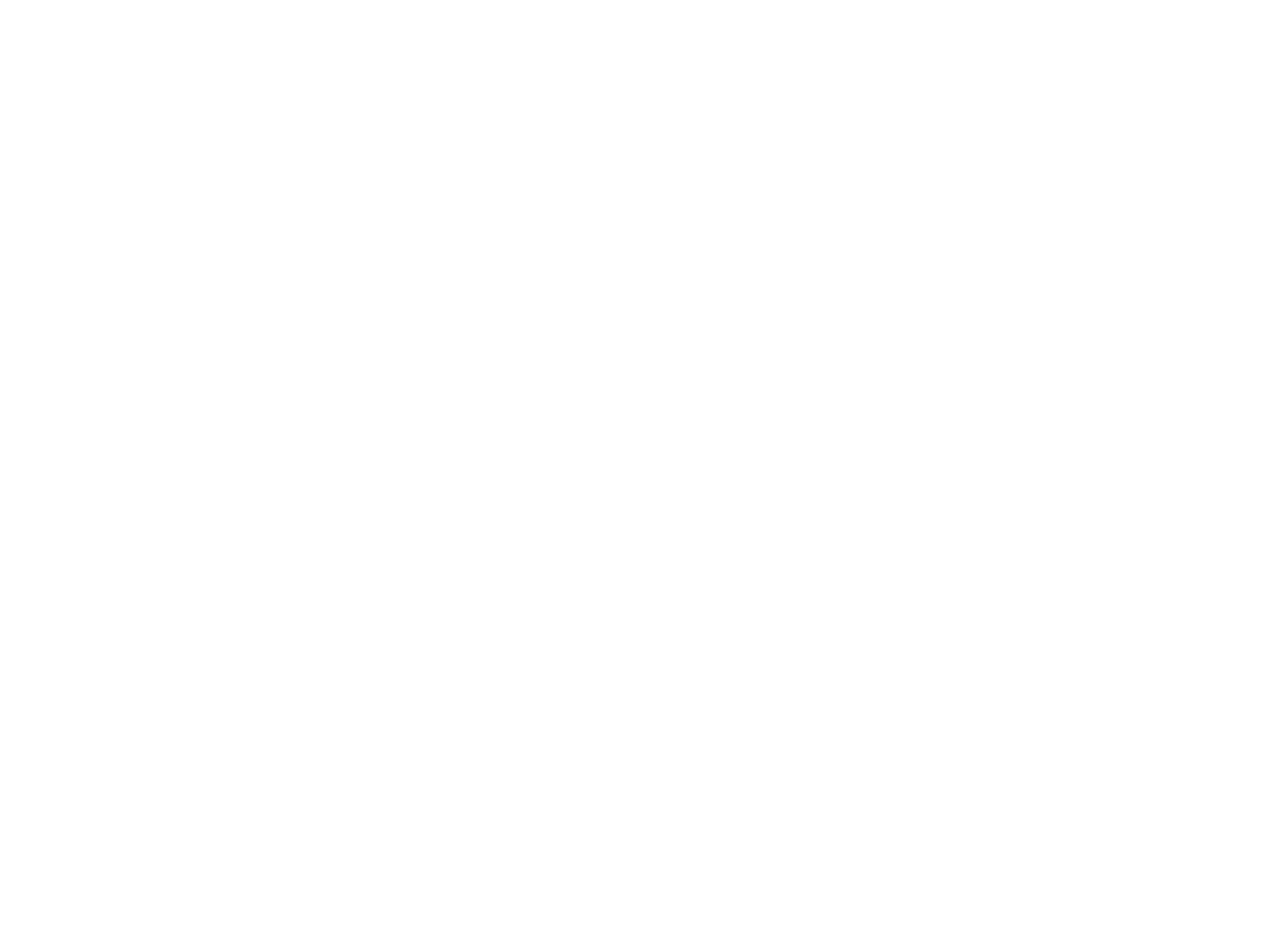
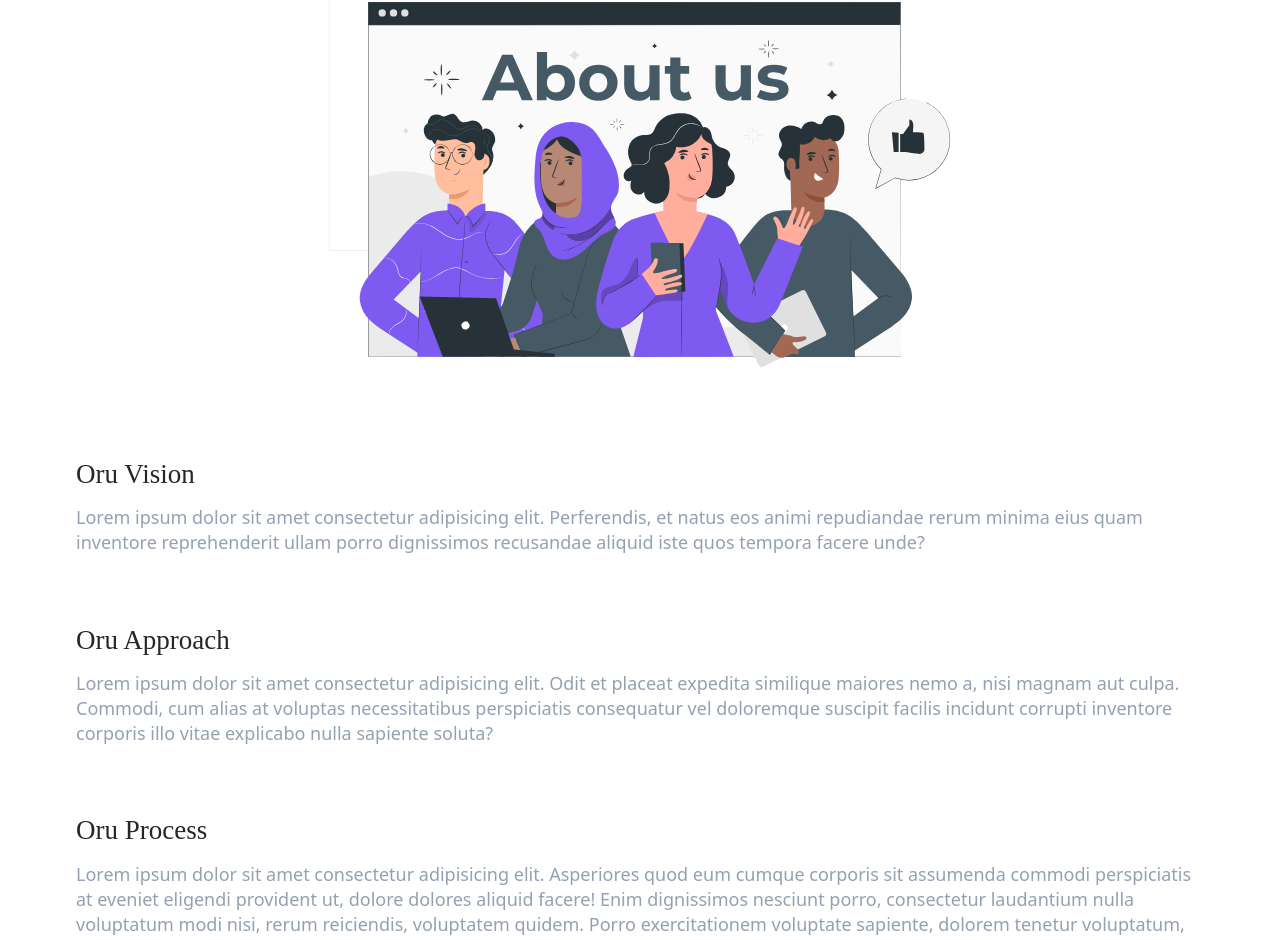
Before and after one commit to BryanGrandon/Checking-things-out, a React (Vite) app: page /about-us in a window 1280 px wide. Shown: the part 180-1120 px from the top of the page. Before the commit the page ends 800 px from the top, so only its background shows below. Built offline with nearby package versions, Linux system fonts and the light colour scheme.

Commit message:
feat(web):add hero-image component and change about-us

```diff
--- /dev/null
+++ b/src/components/hero-image/hero-image-styles.css
@@ -0,0 +1,11 @@
+.hero-image {
+  display: flex;
+  align-items: center;
+  justify-content: center;
+
+  padding: var(--padding-x);
+}
+.hero-image-svg {
+  object-fit: contain;
+  max-width: 40rem;
+}
--- /dev/null
+++ b/src/components/hero-image/hero-image.jsx
@@ -0,0 +1,9 @@
+import "./hero-image-styles.css";
+
+export default function HeroImage({ svg, alt }) {
+  return (
+    <article className="hero-image">
+      <img className="hero-image-svg" src={svg} alt={alt} />
+    </article>
+  );
+}
--- /dev/null
+++ b/src/pages/about-us/about-us-styles.css
@@ -0,0 +1,15 @@
+.about {
+  display: flex;
+  flex-direction: column;
+  gap: 1rem;
+  padding: var(--padding-x);
+  max-width: 1200px;
+  margin: auto;
+}
+.about__paragraph {
+  color: var(--paragraph);
+}
+.about__title {
+  font-size: var(--title-content);
+  font-family: cursive;
+}
--- a/src/pages/about-us/about-us.jsx
+++ b/src/pages/about-us/about-us.jsx
@@ -1,10 +1,54 @@
+import HeroImage from "../../components/hero-image/hero-image";
 import Navbar from "../../components/navbar/navbar";
+import aboutUsSVG from "../../assets/about-us.svg";
+import "./about-us-styles.css";
 
 export default function AboutUs() {
   return (
     <>
       <Navbar />
-      <h2>About us</h2>
+
+      <HeroImage svg={aboutUsSVG} />
+
+      <article className="our-vision">
+        <article className="about">
+          <h2 className="about__title">Oru Vision</h2>
+          <p className="about__paragraph">
+            Lorem ipsum dolor sit amet consectetur adipisicing elit.
+            Perferendis, et natus eos animi repudiandae rerum minima eius quam
+            inventore reprehenderit ullam porro dignissimos recusandae aliquid
+            iste quos tempora facere unde?
+          </p>
+        </article>
+      </article>
+
+      <article className="our-approach">
+        <article className="about">
+          <h2 className="about__title">Oru Approach</h2>
+          <p className="about__paragraph">
+            Lorem ipsum dolor sit amet consectetur adipisicing elit. Odit et
+            placeat expedita similique maiores nemo a, nisi magnam aut culpa.
+            Commodi, cum alias at voluptas necessitatibus perspiciatis
+            consequatur vel doloremque suscipit facilis incidunt corrupti
+            inventore corporis illo vitae explicabo nulla sapiente soluta?
+          </p>
+        </article>
+      </article>
+
+      <article className="our-process">
+        <article className="about">
+          <h2 className="about__title">Oru Process</h2>
+          <p className="about__paragraph">
+            Lorem ipsum dolor sit amet consectetur adipisicing elit. Asperiores
+            quod eum cumque corporis sit assumenda commodi perspiciatis at
+            eveniet eligendi provident ut, dolore dolores aliquid facere! Enim
+            dignissimos nesciunt porro, consectetur laudantium nulla voluptatum
+            modi nisi, rerum reiciendis, voluptatem quidem. Porro exercitationem
+            voluptate sapiente, dolorem tenetur voluptatum, ullam optio natus
+            adipisci sed totam molestias!
+          </p>
+        </article>
+      </article>
     </>
   );
 }
```
Also changed, not shown: src/assets/about-us.svg (added).
